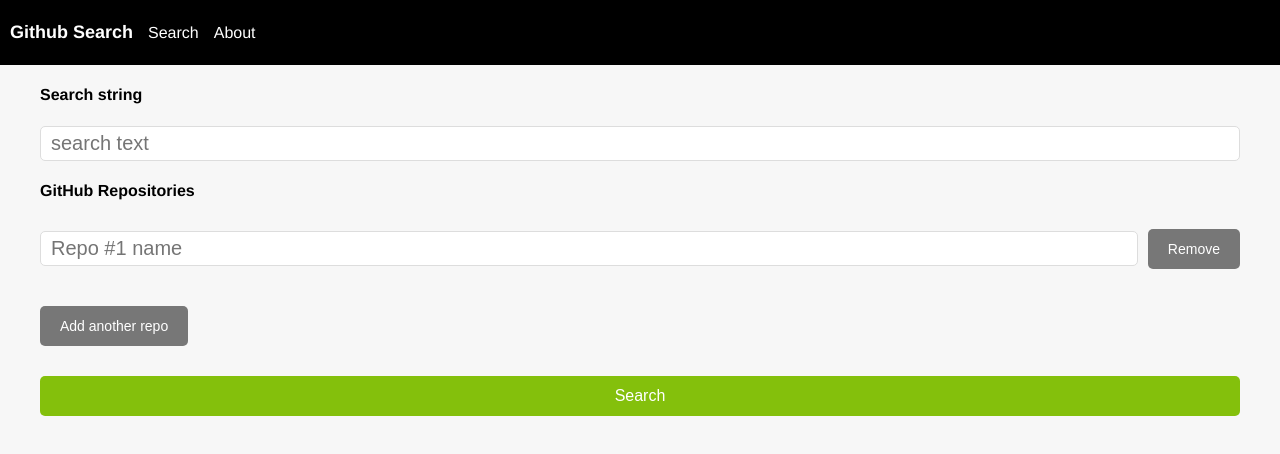
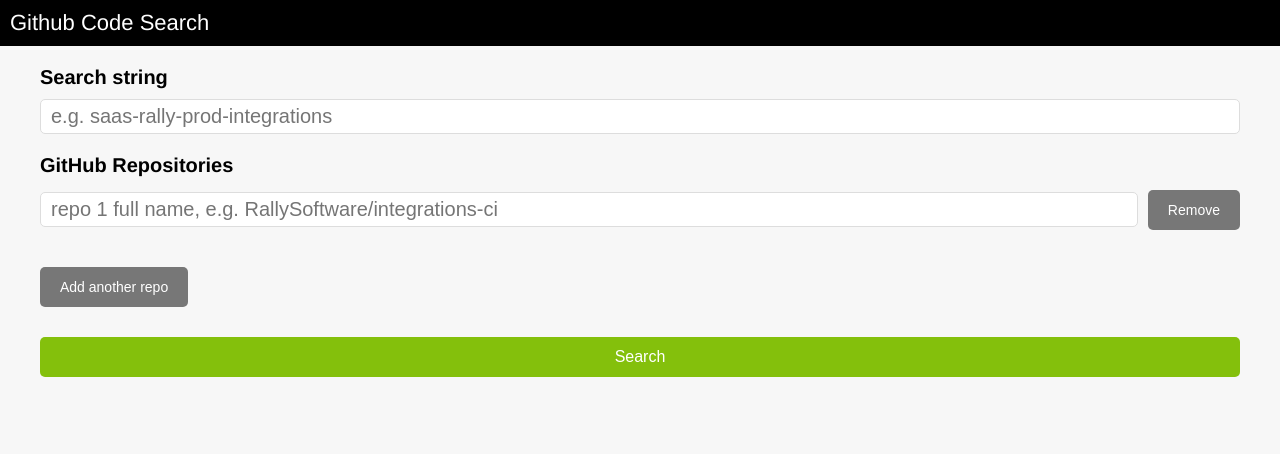
Before and after one commit to nickrally/gh-code-search, a React (Create React App) app: page / in a window 1280 px wide. Shown: the top 454 px of the page. Built offline with nearby package versions, Linux system fonts and the light colour scheme.

Commit message:
more changes to css

```diff
--- a/src/components/Card.js
+++ b/src/components/Card.js
@@ -1,5 +1,5 @@
 import React, { Component } from 'react'
-import styled from 'styled-components'
+import "../style.css";
 
 class Card extends Component {
   render() {
@@ -7,7 +7,7 @@
       <div className="result">
       {this.props.repo} <br />
         <a href={this.props.link}>
-          {this.props.name}
+          {this.props.path}
         </a>
       </div>
     )
--- a/src/components/CardList.js
+++ b/src/components/CardList.js
@@ -1,6 +1,6 @@
 import React, { Component } from 'react'
-import styled from 'styled-components'
 import Card from './Card'
+import "../style.css";
 
 class CardList extends Component {
   render() {
@@ -10,7 +10,7 @@
           <Card
             key={index}
             link={item.html_url}
-            name={item.name}
+            path={item.path}
             repo={item.repository.full_name}
           />
         ))}
@@ -19,9 +19,4 @@
   }
 }
 
-const Container = styled.div`
-  display: flex;
-  flex-wrap: wrap;
-`
-
 export default CardList
--- a/src/components/Navigation.js
+++ b/src/components/Navigation.js
@@ -1,35 +1,13 @@
 import React, { Component } from 'react'
-import styled from 'styled-components'
-import { Link } from 'react-router-dom'
+import "../style.css";
+
 
 export default class Navigation extends Component {
   render() {
     return (
-      <Container>
-        <Title>Github Search</Title>
-        <Menu to="/">Search</Menu>
-        <Menu to="/about">About</Menu>
-      </Container>
+      <div className="container">
+      <div className="banner">Github Code Search</div>
+      </div>
     )
   }
 }
-
-const Container = styled.div`
-  display: flexbox;
-  align-items: center;
-  background-color: black;
-  padding: 10px;
-  width: 100%;
-  margin-bottom: 15px;
-`
-
-const Title = styled.h1`
-  color: white;
-  font-size: 18px;
-`
-
-const Menu = styled(Link)`
-  color: white;
-  text-decoration: none;
-  margin-left: 15px;
-`
--- a/src/components/SearchForm.js
+++ b/src/components/SearchForm.js
@@ -46,22 +46,22 @@
   render() {
     return (
       <form onSubmit={this.handleSubmit}>
-      <h4>Search string</h4>
+      <h3>Search string</h3>
         <input
           type="text"
-          placeholder="search text"
+          placeholder="e.g. saas-rally-prod-integrations"
           value={this.state.name}
           onChange={this.handleNameChange}
         />
 
-        <h4>GitHub Repositories</h4>
+        <h3>GitHub Repositories</h3>
 
         {this.state.repos.map((repo, idx) => (
           <div className="repo">
             <input
               key={idx}
               type="text"
-              placeholder={`Repo #${idx + 1} name`}
+              placeholder={`repo ${idx + 1} full name, e.g. RallySoftware/integrations-ci`}
               value={repo.name}
               onChange={this.handleRepoNameChange(idx)}
             />
--- a/src/style.css
+++ b/src/style.css
@@ -9,7 +9,7 @@
   }
 
   h3 {
-    font-size: 18px;
+    font-size: 20px;
     margin-top: 20px;
     margin-bottom: 5px;
   }
@@ -82,3 +82,24 @@
     padding: 10px;
     align-items: center;
   }
+
+  .result {
+    align-items: center;
+    margin: 10px;
+    padding: 10px;
+    font-size: 20px;
+  }
+  .container {
+    display: flexbox;
+    align-items: center;
+    background-color: black;
+    padding: 10px;
+    width: 100%;
+    margin-bottom: 15px;
+    font-size: 20px;
+  }
+
+  .banner {
+    color: white;
+    font-size: 22px;
+  }
```
